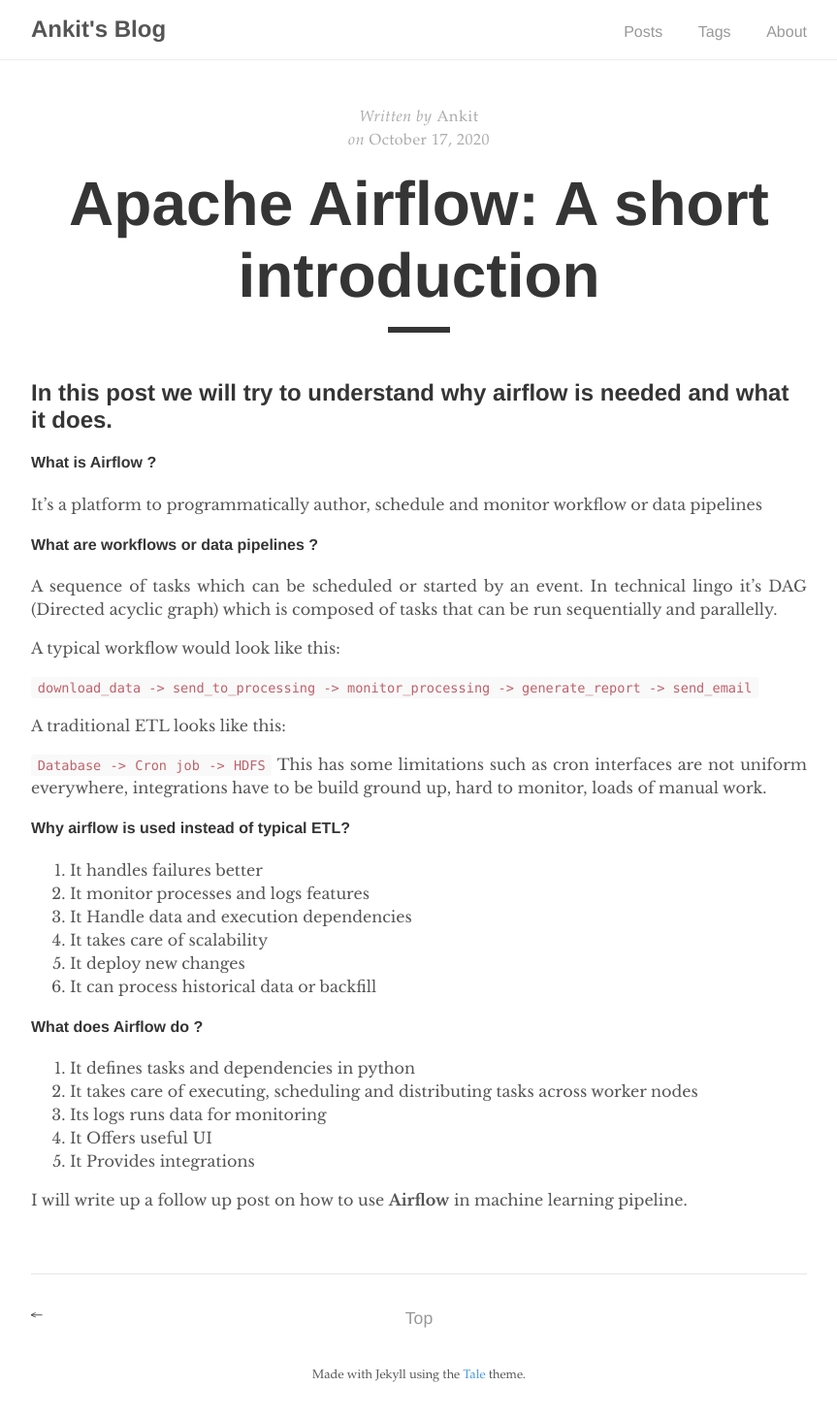
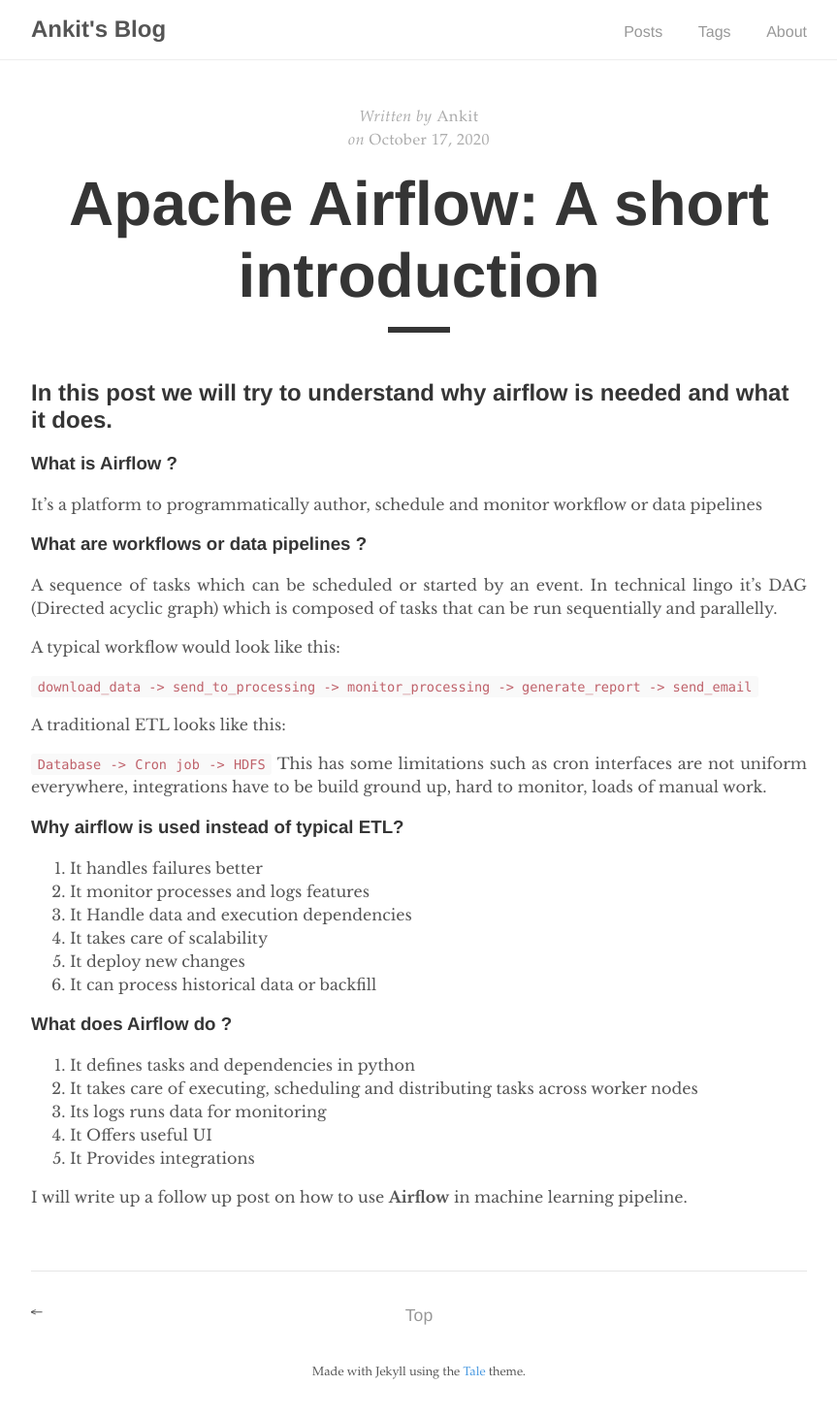
Before and after one commit to ak10net/ak10net.github.io, a Jekyll site: the page built from _posts/2020-10-17-airflow.md, in a window 1280 px wide. Shown: the whole page at 97% size, without its empty margins (208-1071 px from the left). Built offline with Jekyll 4.4.1, drawn with Linux system fonts in a browser that asks for light colours.

```diff
--- a/_posts/2020-10-17-airflow.md
+++ b/_posts/2020-10-17-airflow.md
@@ -10,11 +10,11 @@ excerpt_separator: <!--more-->
 ## In this post we will try to understand why airflow is needed and what it does.<!--more-->
 
 
-#### What is Airflow ?
+### What is Airflow ?
 It's a platform to programmatically author, schedule and monitor workflow or data pipelines
 
 
-#### What are workflows or data pipelines ?
+### What are workflows or data pipelines ?
 A sequence of tasks which can be scheduled or started by an event. In technical lingo it's DAG (Directed acyclic graph) which is composed of tasks that can be run sequentially and parallelly.
 
 
@@ -29,7 +29,7 @@ A traditional ETL looks like this:
 This has some limitations such as cron interfaces are not uniform everywhere, integrations have to be build ground up, hard to monitor, loads of manual work.
 
 
-#### Why airflow is used instead of typical ETL?
+### Why airflow is used instead of typical ETL?
 1. It handles failures better
 2. It monitor processes and logs features
 3. It Handle data and execution dependencies
@@ -38,7 +38,7 @@ This has some limitations such as cron interfaces are not uniform everywhere, in
 6. It can process historical data or backfill
 
 
-#### What does Airflow do ?
+### What does Airflow do ?
 1. It defines tasks and dependencies in python
 2. It takes care of executing, scheduling and distributing tasks across worker nodes
 3. Its logs runs data for monitoring
```
Also changed, not shown: _posts/2020-11-17-mlflow.md (+5 -2 lines), assets/mlflow.png (added), 1 other file.
